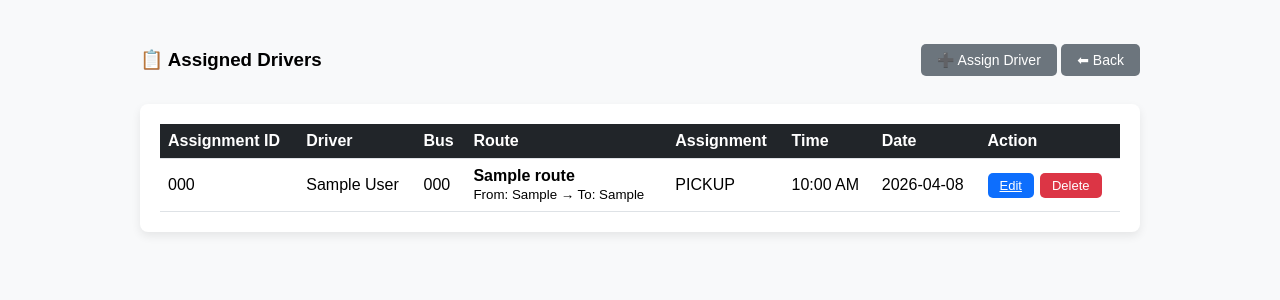
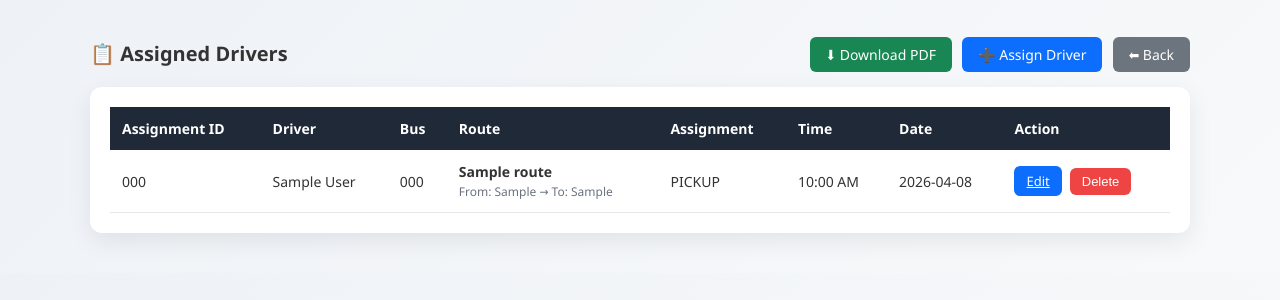
Before and after one commit to rohanprogrammer11/School-Bus-Tracking-and-Safety-System, a Flask app: page /org/assignments in a window 1280 px wide. Shown: the top 300 px of the page. Run offline with Flask 3, Linux system fonts and the light colour scheme; the visitor is signed in with stand-in values (Sample User, id 1); tables that the repository leaves empty hold one stand-in row (values such as "Sample post"); data that the repository does not hold is empty.

Commit message:
your message

```diff
--- a/app/org/assignments.py
+++ b/app/org/assignments.py
@@ -4,6 +4,13 @@ import uuid
 from app.utils.notification_service import create_notification
 from app.extensions import login_required, get_cursor
 from app.org.blueprint import org_bp
+from flask import make_response
+from reportlab.platypus import SimpleDocTemplate, Table, TableStyle, Paragraph
+from reportlab.lib import colors
+from reportlab.lib.pagesizes import A4
+from reportlab.lib.styles import getSampleStyleSheet
+import io
+
 
 
 # =====================================================
@@ -395,3 +402,83 @@ def edit_assignment(assignment_id):
     finally:
         cursor.close()
         db.close()
+
+
+# =====================================================
+# DOWNLOAD PDF
+# =====================================================
+@org_bp.route("/assignments/pdf")
+@login_required
+def download_assignments_pdf():
+    org_id = session["org_id"]
+    db, cursor = get_cursor()
+
+    try:
+        cursor.execute("""
+            SELECT
+                da.assignment_code,
+                u.name AS driver_name,
+                b.bus_number,
+                r.route_name,
+                da.assignment,
+                da.assignment_time,
+                da.assignment_date
+            FROM driver_assignment da
+            JOIN users u ON u.id = da.driver_id
+            JOIN buses b ON b.id = da.bus_id
+            JOIN routes r ON r.id = da.route_id
+            WHERE da.org_id=%s
+            ORDER BY da.assignment_date DESC
+        """, (org_id,))
+
+        data = cursor.fetchall()
+
+        # Create PDF buffer
+        buffer = io.BytesIO()
+        doc = SimpleDocTemplate(buffer, pagesize=A4)
+
+        styles = getSampleStyleSheet()
+
+        elements = []
+
+        # Title
+        elements.append(Paragraph("Driver Assignments Report", styles["Title"]))
+
+        # Table data
+        table_data = [["Code", "Driver", "Bus", "Route", "Type", "Time", "Date"]]
+
+        for row in data:
+            table_data.append([
+                row["assignment_code"],
+                row["driver_name"],
+                row["bus_number"],
+                row["route_name"],
+                row["assignment"],
+                str(row["assignment_time"]),
+                str(row["assignment_date"])
+            ])
+
+        table = Table(table_data)
+
+        table.setStyle(TableStyle([
+            ("BACKGROUND", (0, 0), (-1, 0), colors.grey),
+            ("TEXTCOLOR", (0, 0), (-1, 0), colors.white),
+            ("GRID", (0, 0), (-1, -1), 1, colors.black),
+            ("FONTNAME", (0, 0), (-1, 0), "Helvetica-Bold"),
+        ]))
+
+        elements.append(table)
+
+        doc.build(elements)
+
+        buffer.seek(0)
+
+        response = make_response(buffer.read())
+        response.headers["Content-Type"] = "application/pdf"
+        response.headers["Content-Disposition"] = "attachment; filename=assignments.pdf"
+
+        return response
+
+    finally:
+        cursor.close()
+        db.close()
--- a/app/templates/org/org_assignments_view.html
+++ b/app/templates/org/org_assignments_view.html
@@ -8,71 +8,137 @@
 <style>
     body {
         margin: 0;
-            font-family: Arial, Helvetica, sans-serif;
-            background-color: #f8f9fa;
+        font-family: 'Segoe UI', Tahoma, Geneva, Verdana, sans-serif;
+        background: linear-gradient(135deg, #eef2f7, #f8f9fa);
     }
+
     .container {
-            max-width: 1000px;
-            margin: 30px auto;
+        max-width: 1100px;
+        margin: 40px auto;
         padding: 0 20px;
     }
+
+    /* HEADER */
     .header-row {
         display: flex;
         justify-content: space-between;
         align-items: center;
-            margin-bottom: 15px;
+        margin-bottom: 20px;
+        flex-wrap: wrap;
+        gap: 10px;
     }
+
+    h3 {
+        margin: 0;
+        font-size: 20px;
+        color: #333;
+    }
+
     .card {
         background: #fff;
-            border-radius: 8px;
+        border-radius: 12px;
         padding: 20px;
-            box-shadow: 0 4px 10px rgba(0,0,0,0.08);
+        box-shadow: 0 8px 25px rgba(0,0,0,0.08);
+        overflow-x: auto;
     }
+
+    /* TABLE */
     table {
         width: 100%;
         border-collapse: collapse;
-            user-select: none;
+        min-width: 900px;
     }
-        th, td {
-            padding: 8px;
-            border-bottom: 1px solid #dee2e6;
+
+    th {
+        background: #1f2937;
+        color: #fff;
+        padding: 12px;
+        font-size: 14px;
         text-align: left;
+    }
+
+    td {
+        padding: 12px;
+        border-bottom: 1px solid #e5e7eb;
+        font-size: 14px;
+        color: #333;
         vertical-align: middle;
     }
-        th {
-            background-color: #212529;
-            color: #fff;
+
+    tr:hover {
+        background-color: #f9fafb;
     }
 
     .nowrap {
         white-space: nowrap;
     }
 
+    /* ROUTE TEXT */
+    td small {
+        color: #6b7280;
+        font-size: 12px;
+    }
+
+    /* BUTTONS */
     .btn {
         padding: 6px 12px;
-            border-radius: 5px;
-            background: #dc3545;
-            color: #fff;
+        border-radius: 6px;
         border: none;
         cursor: pointer;
         font-size: 13px;
-            line-height: 1;
+        color: #fff;
+        transition: 0.2s;
     }
+
+    .btn:hover {
+        transform: translateY(-1px);
+         background: #dc2626; /* darker red on hover */
+        opacity: 0.9;
+    }
+
+    .btn-delete {
+    background: #ef4444;
+    }
+
+    .btn-delete:hover {
+    background: #dc2626;
+    }
+
     .btn-link {
-            background: #6c757d;
+        background: #0d6efd;
         padding: 8px 16px;
         text-decoration: none;
         color: #fff;
-            border-radius: 5px;
+        border-radius: 6px;
         font-size: 14px;
+        margin-left: 6px;
+        transition: 0.2s;
     }
+
+    .btn-link:hover {
+        background: #0b5ed7;
+    }
+
     .btn-back {
         background: #6c757d;
     }
+
+    .btn-back:hover {
+        background: #685a5a;
+    }
+
     .action-buttons {
         display: flex;
-            gap: 6px;
+        gap: 8px;
         align-items: center;
+    }
+
+    /* RESPONSIVE */
+    @media (max-width: 768px) {
+        .header-row {
+            flex-direction: column;
+            align-items: flex-start;
+        }
     }
 </style>
 </head>
@@ -84,6 +150,7 @@
     <div class="header-row">
         <h3>📋 Assigned Drivers</h3>
         <div>
+            <a href="/org/assignments/pdf" class="btn-link" style="background:#198754;">⬇ Download PDF</a>
             <a href="/org/assign-driver" class="btn-link">➕ Assign Driver</a>
             <a href="/org/dashboard" class="btn-link btn-back">⬅ Back</a>
         </div>
@@ -130,7 +197,7 @@
                             <form method="POST"
                                   action="/org/assign-driver/{{ a.id }}/remove"
                                   onsubmit="return confirm('Delete this assignment?');">
-                                <button type="submit" class="btn">Delete</button>
+                                <button type="submit" class="btn btn-delete">Delete</button>
                             </form>
                         </div>
                     </td>
--- a/app/templates/org/org_bus_manage.html
+++ b/app/templates/org/org_bus_manage.html
@@ -194,7 +194,6 @@
 
 <div class="container">
 
-
     <a href="/org/dashboard" class="btn btn-secondary mt-3">
         ⬅ Back
     </a>
@@ -214,6 +213,8 @@
         <h3>🚌 Bus Management</h3>
 
         <div>
+                <a href="/org/buses/pdf" class="btn btn-report me-1">⬇ Download PDF</a>
+
             <a href="/org/fuel-price" class="btn btn-secondary me-1">
                 ⛽ Fuel Price
             </a>
--- a/app/templates/org/org_live_map.html
+++ b/app/templates/org/org_live_map.html
@@ -26,7 +26,7 @@
 <script>
     initMap();
     fetchBusLocation();
-    setInterval(fetchBusLocation, 3000);
+    setInterval(fetchBusLocation, 5000);
 </script>
 
 </body>
```
Also changed, not shown: app/org/buses.py (+92 -0 lines), app/static/js/driver_map.js (+40 -0 lines), app/static/js/org_map.js (+13 -1 lines), app/static/js/parent_map.js (+27 -11 lines), app/static/uploads/drivers/4_photo_driver.png (added), 1 other file. Lines whose indentation alone changed are shown as unchanged.
